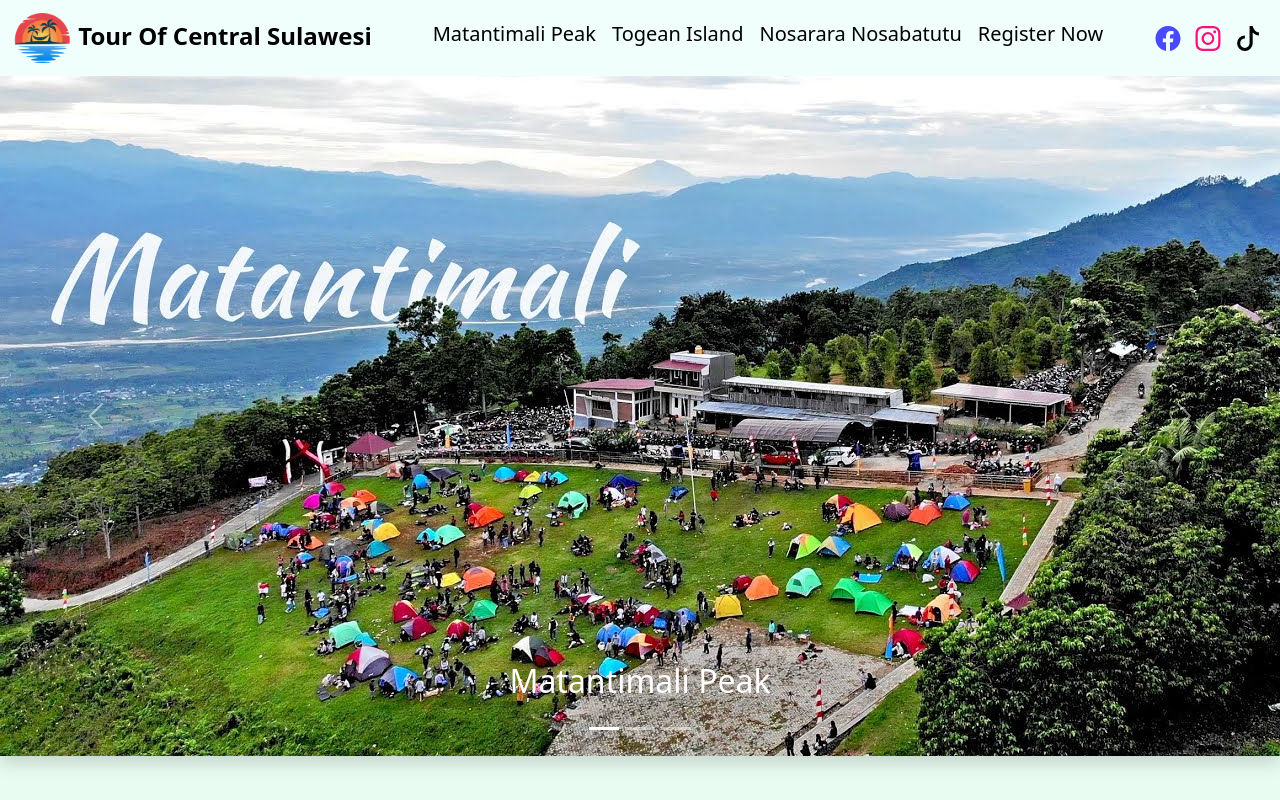
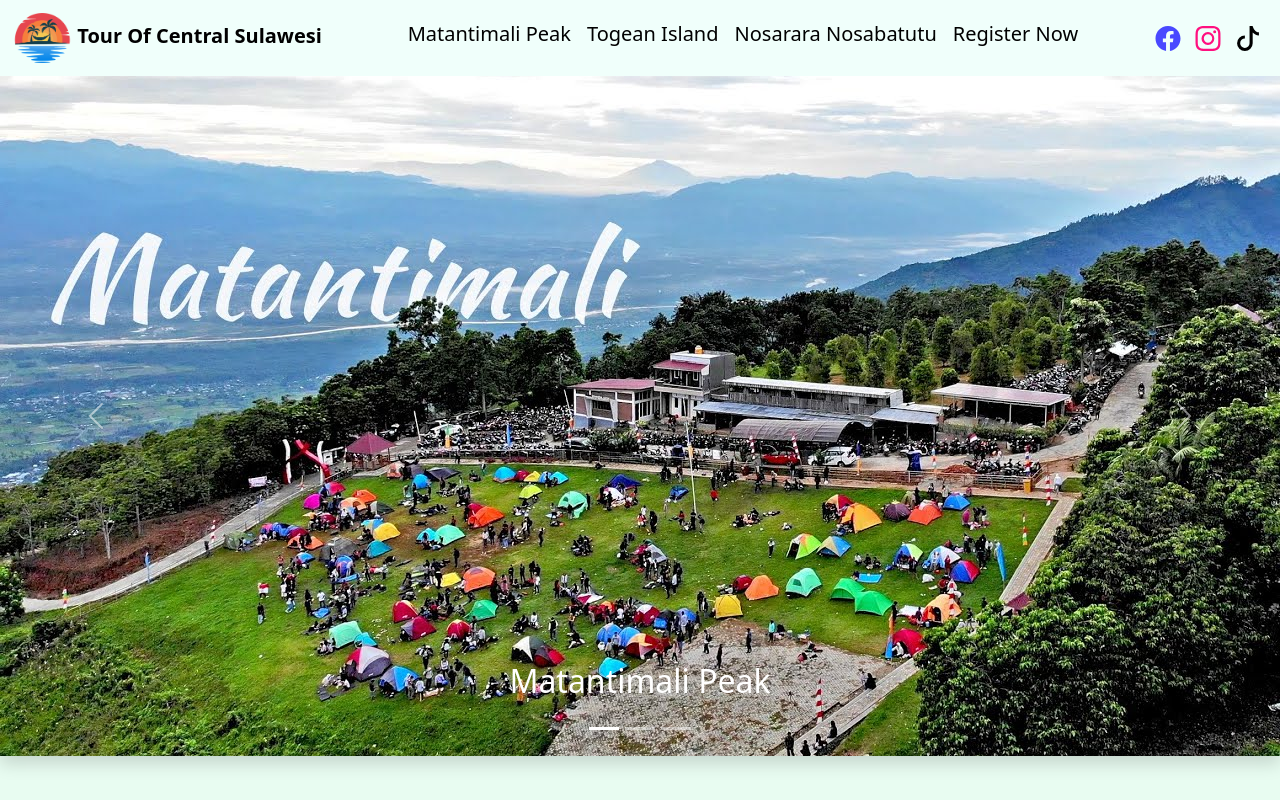
Before and after one commit to Rafzz77/Rafzz77.github.io-Tour, a plain HTML site: page index.html in a window 1280 px wide. Shown: the top 800 px of the page. Drawn offline with nearby package versions, Linux system fonts and the light colour scheme.

Commit message:
Merubah Judul

```diff
--- a/index.html
+++ b/index.html
@@ -18,7 +18,7 @@
 
 <nav class="navbar navbar-expand-lg sticky-top " style="background-color: #f0fffb;">
         <div class="container-fluid">
-          <a class="navbar-brand fw-bold fs-4 "href="#" >
+          <a class="navbar-brand fw-bold fs-5 "href="#" >
             <img src="Logos.png" alt="Logo" width="60" height="50">
             Tour Of Central Sulawesi
           </a>
```
